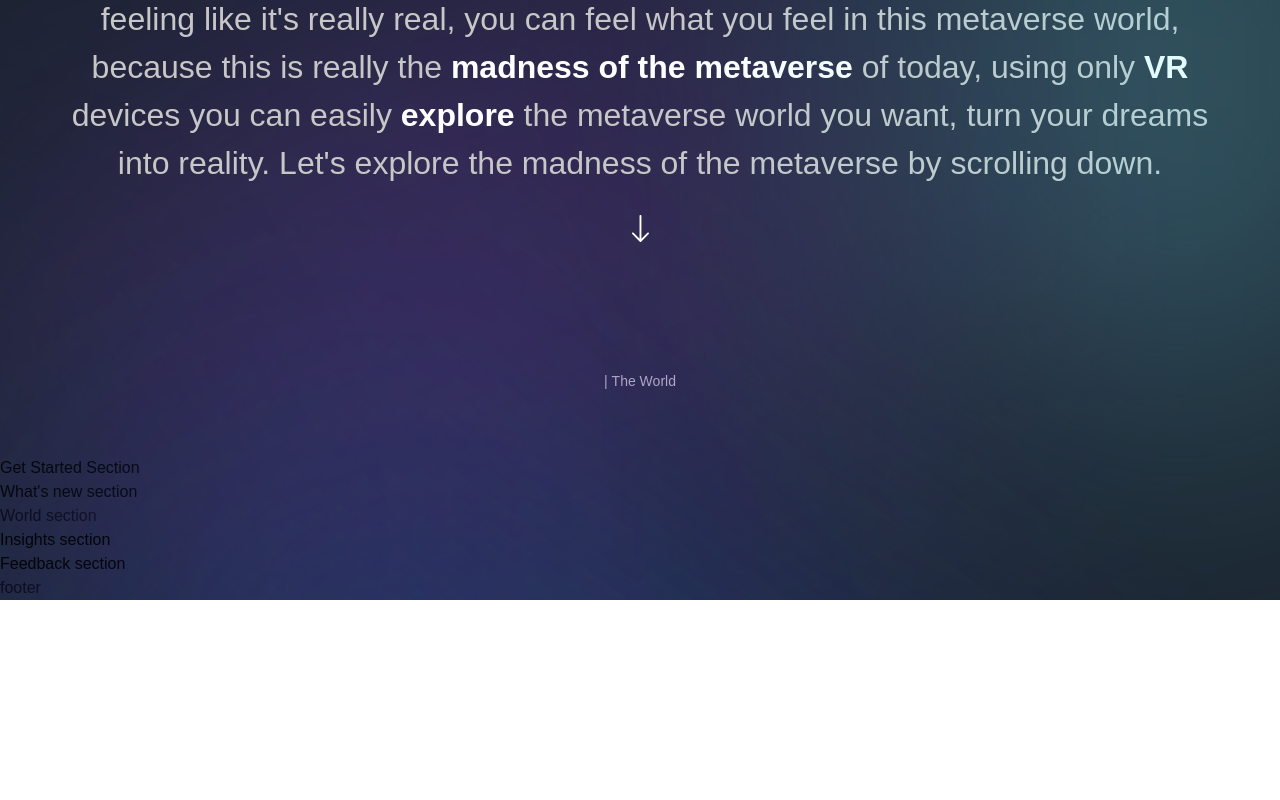
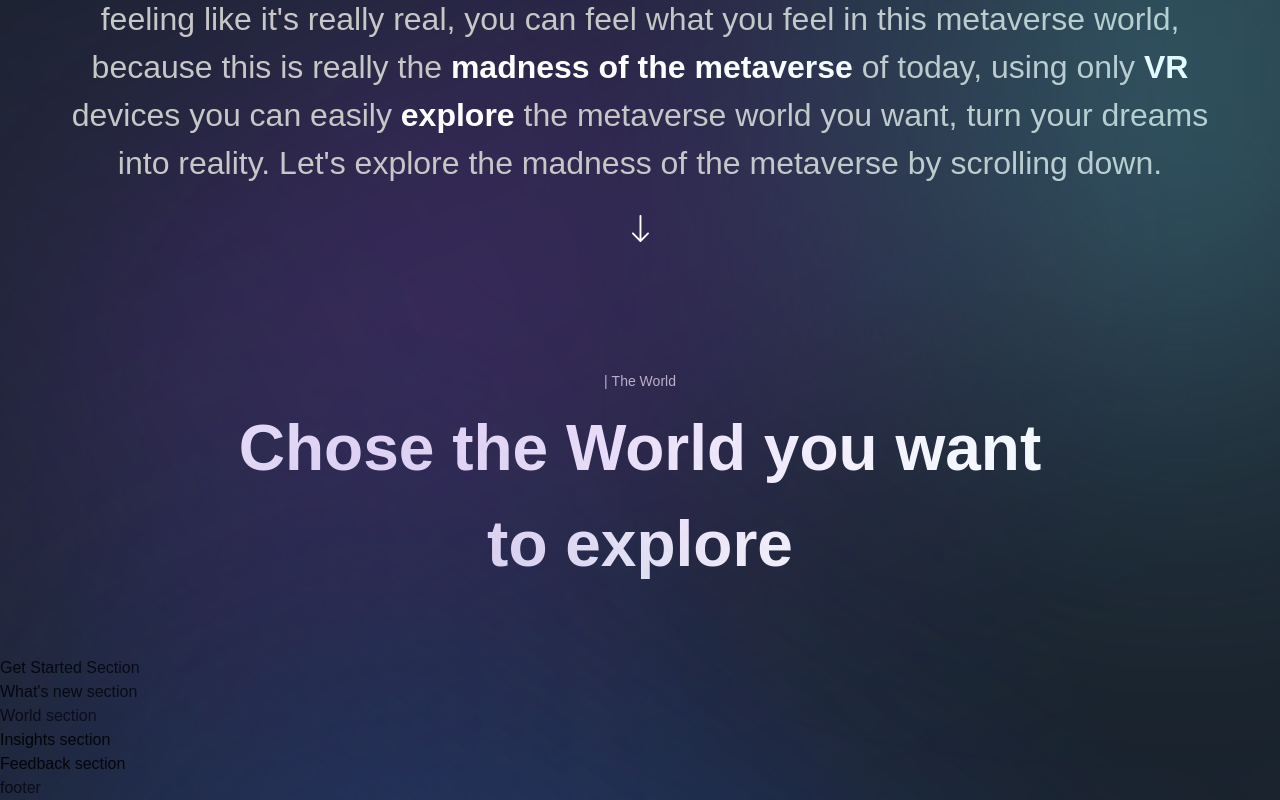
Before and after one commit to nayak-nirmalya/metaverse-landing, a Next.js app: page / in a window 1280 px wide. Shown: the part 1258-2058 px from the top of the page. Before the commit the page ends 1858 px from the top, so only its background shows below. Built offline with nearby package versions, Linux system fonts and the light colour scheme; a web font is replaced by a local one.

Commit message:
completed TitleText function

```diff
--- a/components/CustomTexts.jsx
+++ b/components/CustomTexts.jsx
@@ -17,4 +17,13 @@ export const TypingText = ({ title, textStyles }) => (
   </motion.p>
 );
 
-export const TitleText = ({ title, textStyles }) => <h2>Title Text</h2>;
+export const TitleText = ({ title, textStyles }) => (
+  <motion.h2
+    variants={textVariant2}
+    initial="hidden"
+    whileInView="show"
+    className={`mt-[8px] font-bold md:text-[64px] text-[40px] text-white ${textStyles}`}
+  >
+    {title}
+  </motion.h2>
+);
--- a/sections/Explore.jsx
+++ b/sections/Explore.jsx
@@ -18,6 +18,16 @@ const Explore = () => (
       className={`${styles.innerWidth} mx-auto flex flex-col`}
     >
       <TypingText title="| The World" textStyles="text-center" />
+      <TitleText
+        title={
+          // eslint-disable-next-line react/jsx-wrap-multilines
+          <>
+            Chose the World you want
+            <br className="md:block hidden" /> to explore
+          </>
+        }
+        textStyles="text-center"
+      />
     </motion.div>
   </section>
 );
```
